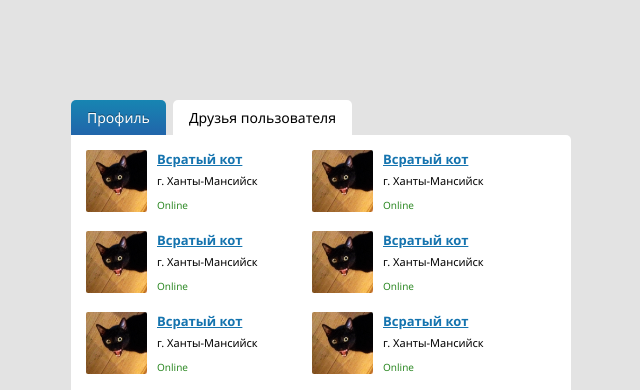
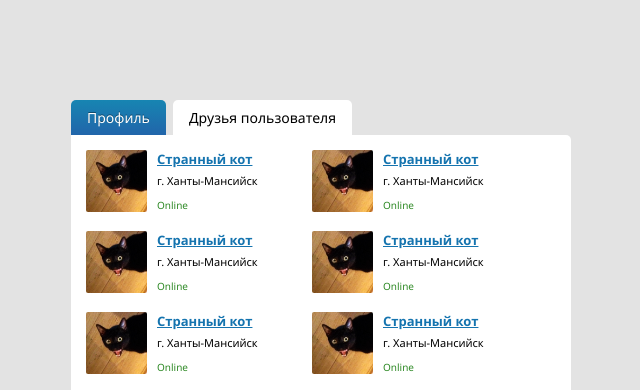
Before and after one commit to JellyInLaw/shelter-for-cats, a plain HTML site: page index.html in a window 1280 px wide. Both pictures are taken after a click on the element "Друзья пользователя". Shown: the top 390 px of the page, without its empty margins (319-959 px from the left). Drawn offline with Linux system fonts and the light colour scheme.

Commit message:
Update index.html

```diff
--- a/index.html
+++ b/index.html
@@ -60,7 +60,7 @@
           <div class="friend-list__item">
             <img src="img/friend-picture.jpeg" alt="user" />
             <div class="item-info">
-              <h2 class="friend-name">Всратый кот</h2>
+              <h2 class="friend-name">Странный кот</h2>
               <span class="friend-city">г. Ханты-Мансийск</span>
               <span class="is-online">Online</span>
             </div>
@@ -68,7 +68,7 @@
           <div class="friend-list__item">
             <img src="img/friend-picture.jpeg" alt="user" />
             <div class="item-info">
-              <h2 class="friend-name">Всратый кот</h2>
+              <h2 class="friend-name">Странный кот</h2>
               <span class="friend-city">г. Ханты-Мансийск</span>
               <span class="is-online">Online</span>
             </div>
@@ -76,7 +76,7 @@
           <div class="friend-list__item">
             <img src="img/friend-picture.jpeg" alt="user" />
             <div class="item-info">
-              <h2 class="friend-name">Всратый кот</h2>
+              <h2 class="friend-name">Странный кот</h2>
               <span class="friend-city">г. Ханты-Мансийск</span>
               <span class="is-online">Online</span>
             </div>
@@ -84,7 +84,7 @@
           <div class="friend-list__item">
             <img src="img/friend-picture.jpeg" alt="user" />
             <div class="item-info">
-              <h2 class="friend-name">Всратый кот</h2>
+              <h2 class="friend-name">Странный кот</h2>
               <span class="friend-city">г. Ханты-Мансийск</span>
               <span class="is-online">Online</span>
             </div>
@@ -92,7 +92,7 @@
           <div class="friend-list__item">
             <img src="img/friend-picture.jpeg" alt="user" />
             <div class="item-info">
-              <h2 class="friend-name">Всратый кот</h2>
+              <h2 class="friend-name">Странный кот</h2>
               <span class="friend-city">г. Ханты-Мансийск</span>
               <span class="is-online">Online</span>
             </div>
@@ -100,7 +100,7 @@
           <div class="friend-list__item">
             <img src="img/friend-picture.jpeg" alt="user" />
             <div class="item-info">
-              <h2 class="friend-name">Всратый кот</h2>
+              <h2 class="friend-name">Странный кот</h2>
               <span class="friend-city">г. Ханты-Мансийск</span>
               <span class="is-online">Online</span>
             </div>
@@ -108,7 +108,7 @@
           <div class="friend-list__item">
             <img src="img/friend-picture.jpeg" alt="user" />
             <div class="item-info">
-              <h2 class="friend-name">Всратый кот</h2>
+              <h2 class="friend-name">Странный кот</h2>
               <span class="friend-city">г. Ханты-Мансийск</span>
               <span class="is-online">Online</span>
             </div>
@@ -116,7 +116,7 @@
           <div class="friend-list__item">
             <img src="img/friend-picture.jpeg" alt="user" />
             <div class="item-info">
-              <h2 class="friend-name">Всратый кот</h2>
+              <h2 class="friend-name">Странный кот</h2>
               <span class="friend-city">г. Ханты-Мансийск</span>
               <span class="is-online">Online</span>
             </div>
@@ -124,7 +124,7 @@
           <div class="friend-list__item">
             <img src="img/friend-picture.jpeg" alt="user" />
             <div class="item-info">
-              <h2 class="friend-name">Всратый кот</h2>
+              <h2 class="friend-name">Странный кот</h2>
               <span class="friend-city">г. Ханты-Мансийск</span>
               <span class="is-online">Online</span>
             </div>
@@ -132,7 +132,7 @@
           <div class="friend-list__item">
             <img src="img/friend-picture.jpeg" alt="user" />
             <div class="item-info">
-              <h2 class="friend-name">Всратый кот</h2>
+              <h2 class="friend-name">Странный кот</h2>
               <span class="friend-city">г. Ханты-Мансийск</span>
               <span class="is-online">Online</span>
             </div>
@@ -140,7 +140,7 @@
           <div class="friend-list__item">
             <img src="img/friend-picture.jpeg" alt="user" />
             <div class="item-info">
-              <h2 class="friend-name">Всратый кот</h2>
+              <h2 class="friend-name">Странный кот</h2>
               <span class="friend-city">г. Ханты-Мансийск</span>
               <span class="is-online">Online</span>
             </div>
```
